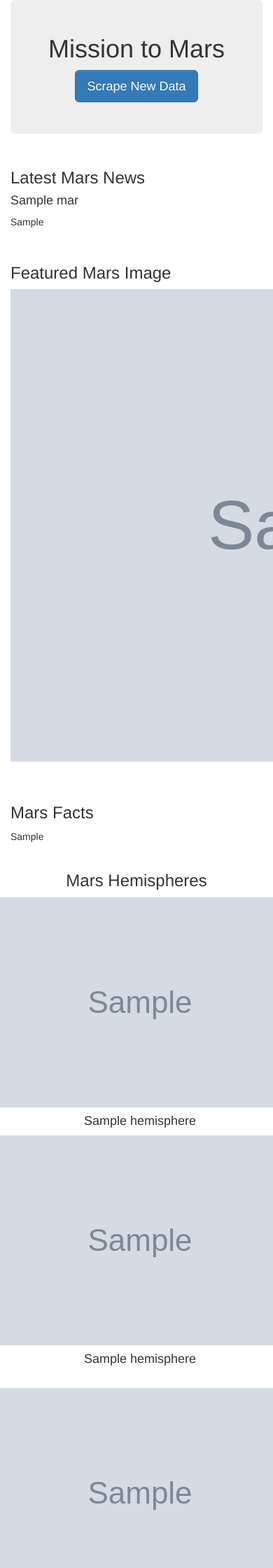
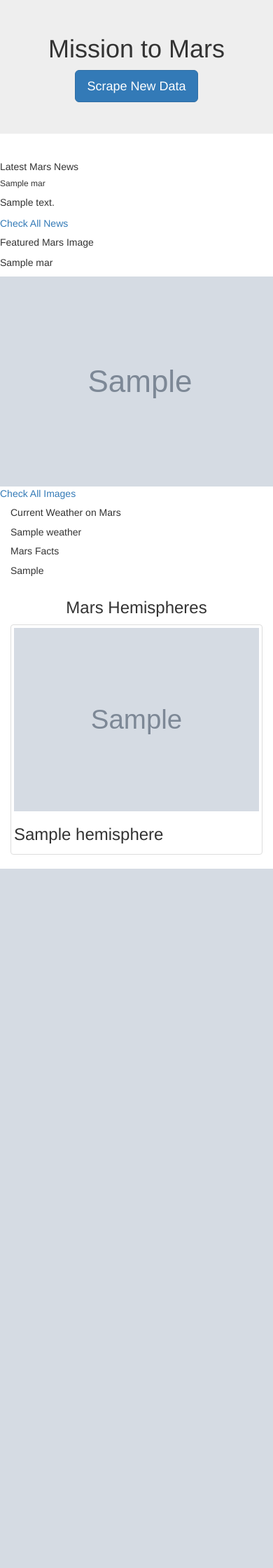
Before and after one commit to saramclean17/UCI_Homework_McLean, a Flask app: template Web-Scraping-Challenge/Mission_to_Mars/Templates/index.html in a window 390 px wide; the page is wider, and only the part inside the window is pictured. Shown: the top 2240 px of that part at 70% size. After the commit the page ends 1241 px from the top of that part, so only its background shows below. Run offline with Flask 2, Linux system fonts and the light colour scheme; the template is opened without the code that fills it: most values are stand-ins (such as "Sample title", 1, 10 or a date in 2020); grey boxes marked "Sample" are stand-in pictures; some libraries are stand-ins or nearby versions.

Commit message:
in process index.html file

```diff
--- a/Web-Scraping-Challenge/Mission_to_Mars/Templates/index.html
+++ b/Web-Scraping-Challenge/Mission_to_Mars/Templates/index.html
@@ -5,100 +5,80 @@
   <meta charset="UTF-8">
   <meta name="viewport" content="width=device-width, initial-scale=1.0">
   <meta http-equiv="X-UA-Compatible" content="ie=edge">
-    <link rel="stylesheet" href="stylesheet.css">
-    <link rel="stylesheet" href="https://maxcdn.bootstrapcdn.com/bootstrap/3.3.7/css/bootstrap-theme.min.css" integrity="sha384-rHyoN1iRsVXV4nD0JutlnGaslCJuC7uwjduW9SVrLvRYooPp2bWYgmgJQIXwl/Sp" crossorigin="anonymous">
-    <link rel="stylesheet" href="https://maxcdn.bootstrapcdn.com/bootstrap/3.3.7/css/bootstrap.min.css" integrity="sha384-BVYiiSIFeK1dGmJRAkycuHAHRg32OmUcww7on3RYdg4Va+PmSTsz/K68vbdEjh4u" crossorigin="anonymous">
-    <script src="https://maxcdn.bootstrapcdn.com/bootstrap/3.3.7/js/bootstrap.min.js" integrity="sha384-Tc5IQib027qvyjSMfHjOMaLkfuWVxZxUPnCJA7l2mCWNIpG9mGCD8wGNIcPD7Txa" crossorigin="anonymous"></script>
   <title>Mission to Mars</title>
-
+  <link rel="stylesheet" href="https://maxcdn.bootstrapcdn.com/bootstrap/3.3.7/css/bootstrap.min.css">
 </head>
 
 <body>
-    <div class = "container">
-        <div class="jumbotron">
-        <h1 align="center">Mission to Mars</h1>
 
-        <p align="center">
-            <a class="btn btn-primary btn-lg" href="/scrape" role="button">Scrape New Data</a>
-        </p>
+  <div class="jumbotron text-center">
+    <h1>Mission to Mars</h1>
+    <p><a class="btn btn-primary btn-lg" href="/scrape" role="button">Scrape New Data</a></p>
   </div>
-    <!-- Display Mars data -->
-    <div class = "row">
-        <div class="col-lg-8">
-            <h3 class="heading">Latest Mars News</h3>
-            <h4>{{ mars_data.news_title }}</h4>
-            <p>{{ mars_data.news_p }}</p>
-            <br>
-            <h3 class="heading">Featured Mars Image</h3>
-            <a href="{{ mars.data.featured_img_url }}">
-                <img class="figure_img" src="{{ mars.data.featured_img_url  }}" width=900px>
-            </a>
-        </div>
-        <br>
-        <br>
-        <div class="col-lg-4">
-            <div class="card" style="width: 40rem;">
+    <div class="container-fluid news no-padding" id="scraped-data">
+      <div class="row no-gutter">
         <div class="card-body">
-                <h3 class="heading">Mars Facts</h3>
-                {{ mars_data.facts_html_table|safe }}
+          <h5 class="card-title" id="font">Latest Mars News</h5>
+          <h6 class="card-subtitle mb-2 " id="font">{{ mars.news_title }}</h6>
+          <p class="card-text">{{ mars.summary }}</p>
+          <a href={{ mars.news_url }} target="_blank">Check All News</a>
         </div>
       </div>
       </div>
-    </div>
-    <br>
-
-    <div class ="row" id="mars-hemispheres">
-        <h3 class="heading text-center">Mars Hemispheres</h3>
-            <div class="row">
-              <div class="col-lg-3">
-              </div>
-              <div class="col-lg-3">
-                <div class="card" style="width: 40rem;">
-                    <a href="{{ mars_data.hemisphere_image_urls[0].img_url }}">
-                        <img class="card-img-top" src="{{ mars_data.hemisphere_image_urls[0].img_url }}" width=400px alt="{{ mars_data.hemisphere_image_urls[0].title }}">
-                    </a>
-                    <div class="card-body">
-                        <h4 class="card-text text-center">{{ mars_data.hemisphere_image_urls[0].title }}</h4>
+      <div class="row no-gutter img-table">
+        <div class="col-md-6" >
+          <div class="card">
+            <div class="card-body" id="img-table">
+              <h5 class="card-title">Featured Mars Image</h5>
+              <p class="card-text" id="dark-font">{{ mars.featured_image_title }}</p>
+              <img class="card-img-bottom" src="{{ mars.featured_image }}" alt="Featured Mars Image">
+              <a href={{ mars.jpl_url }} target="_blank">Check All Images</a>
             </div>
           </div>
         </div>
-              <div class="col-lg-3">
-                <div class="card" style="width: 40rem;">
-                    <a href="{{ mars_data.hemisphere_image_urls[1].img_url }}">
-                        <img class="card-img-top" src="{{ mars_data.hemisphere_image_urls[1].img_url }}" width=400px alt="{{ mars_data.hemisphere_image_urls[1].title }}">
-                    </a>
-                    <div class="card-body">
-                        <h4 class="card-text text-center">{{ mars_data.hemisphere_image_urls[1].title }}</h4>
+        <div class="col-md-6" >
+          <div class="card">
+            <div class="card-body" id="img-table">
+              <div class="col-md-12">
+                <h5 class="card-title">Current Weather on Mars</h5>
+                <p class="card-text" id="dark-font">{{ mars.weather }}</p>
               </div>
             </div>
-            </div>
-        </div>
-        <br>
-        <div class="row">
-            <div class="col-lg-3">
-            </div>
-            <div class="col-lg-3">
-                <div class="card" style="width: 40rem;">
-                    <a href="{{ mars_data.hemisphere_image_urls[2].img_url }}">
-                        <img class="card-img-top" src="{{ mars_data.hemisphere_image_urls[2].img_url }}" width=400px alt="{{ mars_data.hemisphere_image_urls[2].title }}">
-                    </a>
-                    <div class="card-body">
-                        <h4 class="card-text text-center">{{ mars_data.hemisphere_image_urls[2].title }}</h4>
-                    </div>
-                </div>
-            </div>
-            <div class="col-lg-3">
-                <div class="card" style="width: 40rem;">
-                    <a href="{{ mars_data.hemisphere_image_urls[3].img_url }}">
-                        <img class="card-img-top" src="{{ mars_data.hemisphere_image_urls[3].img_url }}" width=400px alt="{{ mars_data.hemisphere_image_urls[3].title }}">
-                    </a>
-                    <div class="card-body">
-                        <h4 class="card-text text-center">{{ mars_data.hemisphere_image_urls[3].title }}</h4>
+            <div class="card-body" id="img-table">
+              <div class="col-md-12">
+                <div>
+                  <h5 class="card-title">Mars Facts</h5>
+                  <p class="card-text"id="dark-font" >{{ mars.fact_table | safe }}</p>
                 </div>
               </div>
             </div>
           </div>
         </div>
+      </div>
+    </div>
+  </div>
+
+  <div class ="row" id="mars-hemispheres">
+    <div class = "col-md-12">
+        <h3><center>Mars Hemispheres</center></h3>
+        {% for hemisphere in mars.hemisphere_image_urls %}
+            <div class = "col-md-6">
+                <div class = "thumbnail">
+                    <img src = "{{hemisphere.image_url}}">
+                        <h3>{{hemisphere.title}}</h3>
+                    </div>
+                </div>
+        {% endfor %}
+            </div>
+
+    </div>
+  <!-- Optional JavaScript -->
+  <!-- jQuery first, then Popper.js, then Bootstrap JS -->
+  <script src="https://code.jquery.com/jquery-3.3.1.slim.min.js" integrity="sha384-q8i/X+965DzO0rT7abK41JStQIAqVgRVzpbzo5smXKp4YfRvH+8abtTE1Pi6jizo" crossorigin="anonymous"></script>
+  <script src="https://cdnjs.cloudflare.com/ajax/libs/popper.js/1.14.3/umd/popper.min.js" integrity="sha384-ZMP7rVo3mIykV+2+9J3UJ46jBk0WLaUAdn689aCwoqbBJiSnjAK/l8WvCWPIPm49" crossorigin="anonymous"></script>
+  <script src="https://stackpath.bootstrapcdn.com/bootstrap/4.1.3/js/bootstrap.min.js" integrity="sha384-ChfqqxuZUCnJSK3+MXmPNIyE6ZbWh2IMqE241rYiqJxyMiZ6OW/JmZQ5stwEULTy" crossorigin="anonymous"></script>
 </body>
+</html>
 
+    </body>
 </html>
```
Lines whose indentation alone changed are shown as unchanged.
